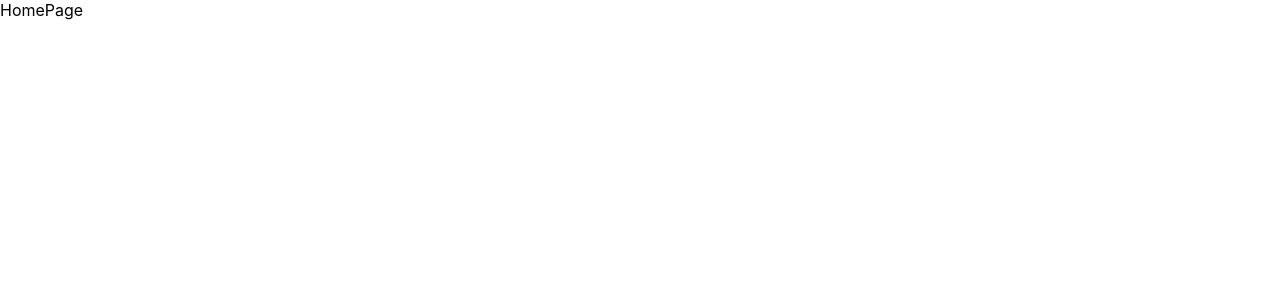
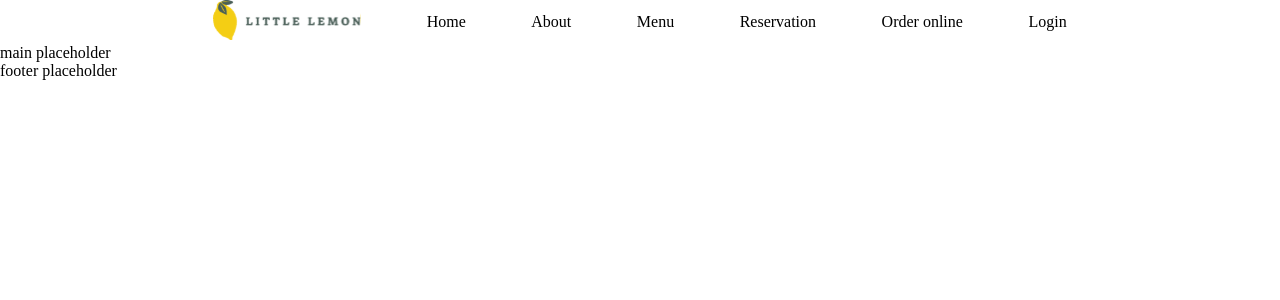
Before and after one commit to xinzhou0714/FrontendCapstone, a React (Create React App) app: page /login in a window 1280 px wide. Shown: the top 300 px of the page. Built offline with nearby package versions, Linux system fonts and the light colour scheme.

Commit message:
Using semantic HTML to set basic layout

```diff
--- a/public/index.html
+++ b/public/index.html
@@ -2,7 +2,7 @@
 <html lang="en">
   <head>
     <meta charset="utf-8" />
-    <link rel="icon" href="%PUBLIC_URL%/favicon.ico" />
+    <link rel="icon" href="%PUBLIC_URL%/pics/logo-small.png" />
     <meta name="viewport" content="width=device-width, initial-scale=1" />
     <meta name="description" content="Web site for restaurant little Lemon" />
     <!--Open Graph Protocol for SEO:title,description,image-->
--- a/src/App.js
+++ b/src/App.js
@@ -1,5 +1,15 @@
+import Header from "./components/layouts/Header";
+import Footer from "./components/layouts/Footer";
+import Main from "./components/layouts/Main";
+
 function App() {
-  return <>HomePage</>;
+  return (
+    <>
+      <Header />
+      <Main />
+      <Footer />
+    </>
+  );
 }
 
 export default App;
--- /dev/null
+++ b/src/components/layouts/Footer/index.jsx
@@ -0,0 +1,7 @@
+import React from "react";
+
+function Footer() {
+  return <footer>footer placeholder</footer>;
+}
+
+export default Footer;
--- /dev/null
+++ b/src/components/layouts/Header/Nav/index.jsx
@@ -0,0 +1,29 @@
+import React from "react";
+import styles from "./index.module.css";
+import logo from "./Logo-long.svg";
+
+const items = [
+  { key: 1, title: "Home" },
+  { key: 2, title: "About" },
+  { key: 3, title: "Menu" },
+  { key: 4, title: "Reservation" },
+  { key: 5, title: "Order online" },
+  { key: 6, title: "Login" },
+];
+
+function Nav() {
+  return (
+    <nav className={styles.container}>
+      <a className={styles.one} href={"/"}>
+        <img src={logo} alt={""} />
+      </a>
+      <ul className={[styles.list, styles.two].join(" ")}>
+        {items.map((item) => (
+          <li key={item.key}>{item.title}</li>
+        ))}
+      </ul>
+    </nav>
+  );
+}
+
+export default Nav;
--- /dev/null
+++ b/src/components/layouts/Header/Nav/index.module.css
@@ -0,0 +1,21 @@
+.container{
+    display: grid;
+    grid-template-columns: repeat(12, minmax(0,1fr));
+
+}
+
+.list{
+    list-style: none;
+    display: flex;
+}
+
+.one{
+    grid-column: 3 / 5;
+}
+
+.two{
+    grid-column: 5 / 11;
+    display: flex;
+    justify-content: space-between;
+    align-items: center;
+}
--- /dev/null
+++ b/src/components/layouts/Header/index.jsx
@@ -0,0 +1,12 @@
+import React from "react";
+import Nav from "./Nav";
+
+function Header() {
+  return (
+    <header>
+      <Nav />
+    </header>
+  );
+}
+
+export default Header;
--- /dev/null
+++ b/src/components/layouts/Main/index.jsx
@@ -0,0 +1,7 @@
+import React from "react";
+
+function Main() {
+  return <main>main placeholder</main>;
+}
+
+export default Main;
--- a/src/index.css
+++ b/src/index.css
@@ -1,13 +1,61 @@
-body {
+/*global css rules will be defined here*/
+
+/*reset margin and padding*/
+body,
+div,
+dl,
+dt,
+dd,
+ul,
+ol,
+li,
+h1,
+h2,
+h3,
+h4,
+h5,
+h6,
+pre,
+code,
+form,
+fieldset,
+legend,
+input,
+textarea,
+p,
+blockquote,
+th,
+td,
+hr,
+button,
+article,
+aside,
+details,
+figcaption,
+figure,
+footer,
+header,
+hgroup,
+menu,
+nav,
+section {
   margin: 0;
-  font-family: -apple-system, BlinkMacSystemFont, 'Segoe UI', 'Roboto', 'Oxygen',
-    'Ubuntu', 'Cantarell', 'Fira Sans', 'Droid Sans', 'Helvetica Neue',
-    sans-serif;
-  -webkit-font-smoothing: antialiased;
-  -moz-osx-font-smoothing: grayscale;
+  padding: 0;
 }
 
-code {
-  font-family: source-code-pro, Menlo, Monaco, Consolas, 'Courier New',
-    monospace;
+#root {
+  /* to be specified later*/
 }
+
+:root {
+  /*color*/
+  --primary-color1: #495e57;
+  --primary-color2: #f4ce14;
+  --secondary-color1: #ee9972;
+  --secondary-color2: #fbdabb;
+  --secondary-color3: #edefee;
+  --secondary-color4: #333333;
+  /*length*/
+  --section-gutter: 20px;
+  --section-margin: 75px;
+}
```
Also changed, not shown: public/pics/logo-small.png (added), src/components/layouts/Header/Nav/Logo-long.svg (added).
